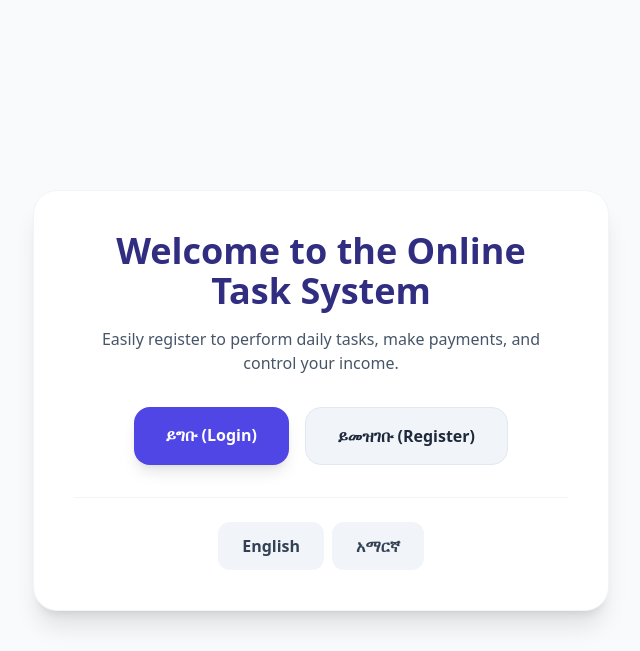
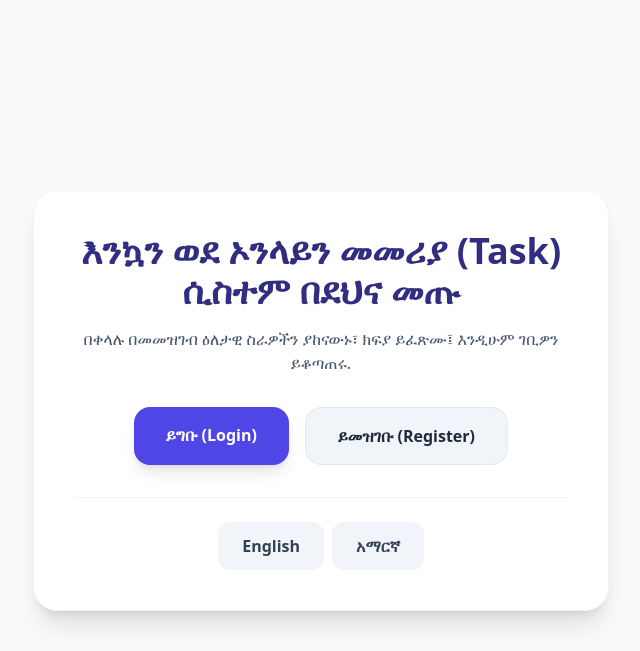
Before and after one commit to gedamuayana/my_shop, a Django app: page /en/ in a window 1280 px wide. Shown: the top 651 px of the page, without its empty margins (319-959 px from the left). Run offline with Django 5.2, Linux system fonts and the light colour scheme; some libraries are stand-ins or nearby versions.

Commit message:
Update home page to Amharic

```diff
--- a/templates/home.html
+++ b/templates/home.html
@@ -1,27 +1,26 @@
-{% load i18n %}
 <!DOCTYPE html>
-<html lang="{{ LANGUAGE_CODE }}">
+<html lang="am">
 <head>
     <meta charset="UTF-8">
     <meta name="viewport" content="width=device-width, initial-scale=1.0">
-    <title>{% trans "ዋና ገጽ" %}</title>
+    <title>ዋና ገጽ</title>
     <script src="https://cdn.tailwindcss.com"></script>
 </head>
 <body class="bg-slate-50 font-sans min-h-screen flex flex-col items-center justify-center p-4">
     <div class="text-center max-w-xl bg-white p-10 rounded-3xl shadow-xl border border-slate-100">
         <h1 class="text-4xl font-black text-indigo-900 mb-4">
-            {% trans "Welcome to the Online Task System" %}
+            እንኳን ወደ ኦንላይን መመሪያ (Task) ሲስተም በደህና መጡ
         </h1>
         <p class="text-slate-600 mb-8">
-            {% trans "Easily register to perform daily tasks, make payments, and control your income." %}
+            በቀላሉ በመመዝገብ ዕለታዊ ስራዎችን ያከናውኑ፣ ክፍያ ይፈጽሙ፤ እንዲሁም ገቢዎን ይቆጣጠሩ.
         </p>
 
         <div class="flex flex-col sm:flex-row gap-4 justify-center">
             {% if user.is_authenticated %}
-                <a href="{% url 'dashboard' %}" class="px-8 py-4 bg-indigo-600 hover:bg-indigo-700 text-white font-extrabold rounded-2xl shadow-lg transition-all">{% trans "ወደ ዳሽቦርድ ይግቡ" %}</a>
+                <a href="{% url 'dashboard' %}" class="px-8 py-4 bg-indigo-600 hover:bg-indigo-700 text-white font-extrabold rounded-2xl shadow-lg transition-all">ወደ ዳሽቦርድ ይግቡ</a>
             {% else %}
-                <a href="{% url 'login' %}" class="px-8 py-4 bg-indigo-600 hover:bg-indigo-700 text-white font-extrabold rounded-2xl shadow-lg transition-all">{% trans "ይግቡ (Login)" %}</a>
-                <a href="{% url 'register' %}" class="px-8 py-4 bg-slate-100 hover:bg-slate-200 text-slate-800 font-extrabold rounded-2xl border border-slate-200 transition-all">{% trans "ይመዝገቡ (Register)" %}</a>
+                <a href="{% url 'login' %}" class="px-8 py-4 bg-indigo-600 hover:bg-indigo-700 text-white font-extrabold rounded-2xl shadow-lg transition-all">ይግቡ (Login)</a>
+                <a href="{% url 'register' %}" class="px-8 py-4 bg-slate-100 hover:bg-slate-200 text-slate-800 font-extrabold rounded-2xl border border-slate-200 transition-all">ይመዝገቡ (Register)</a>
             {% endif %}
         </div>
 
```
